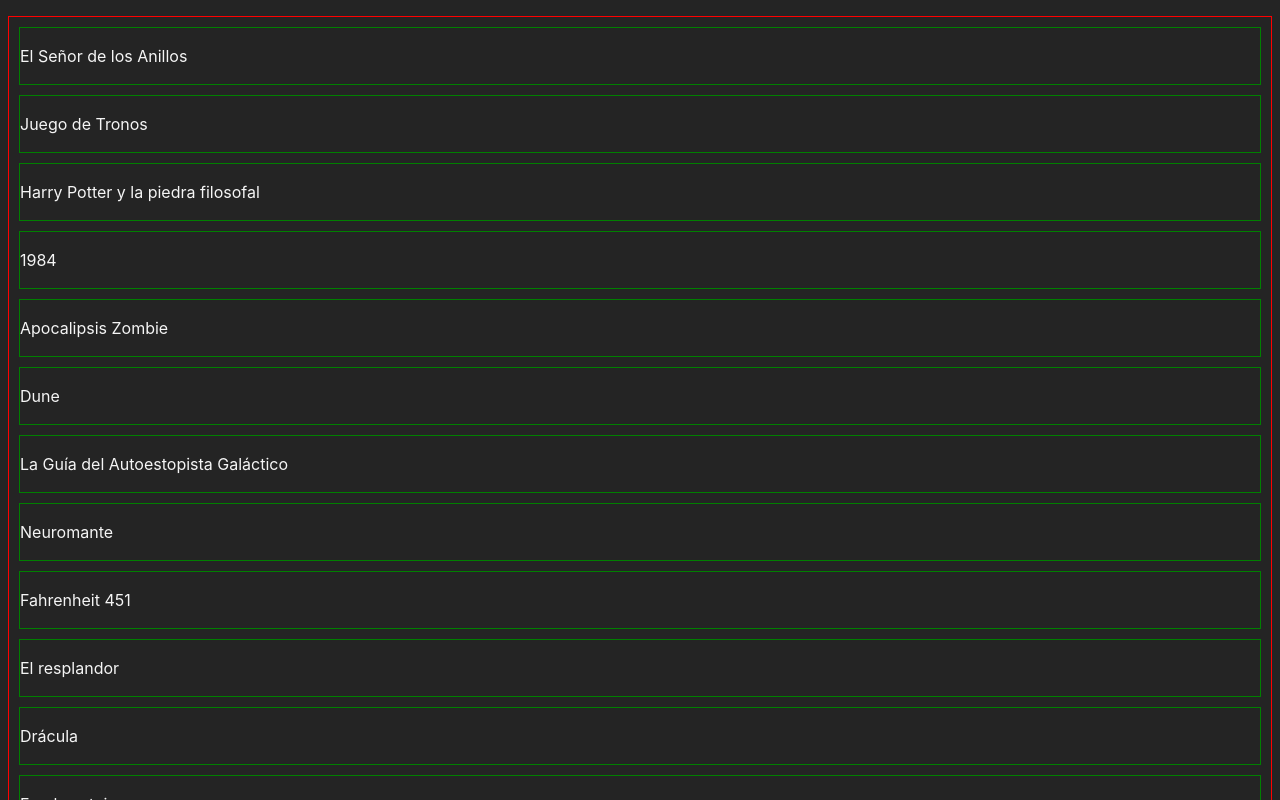
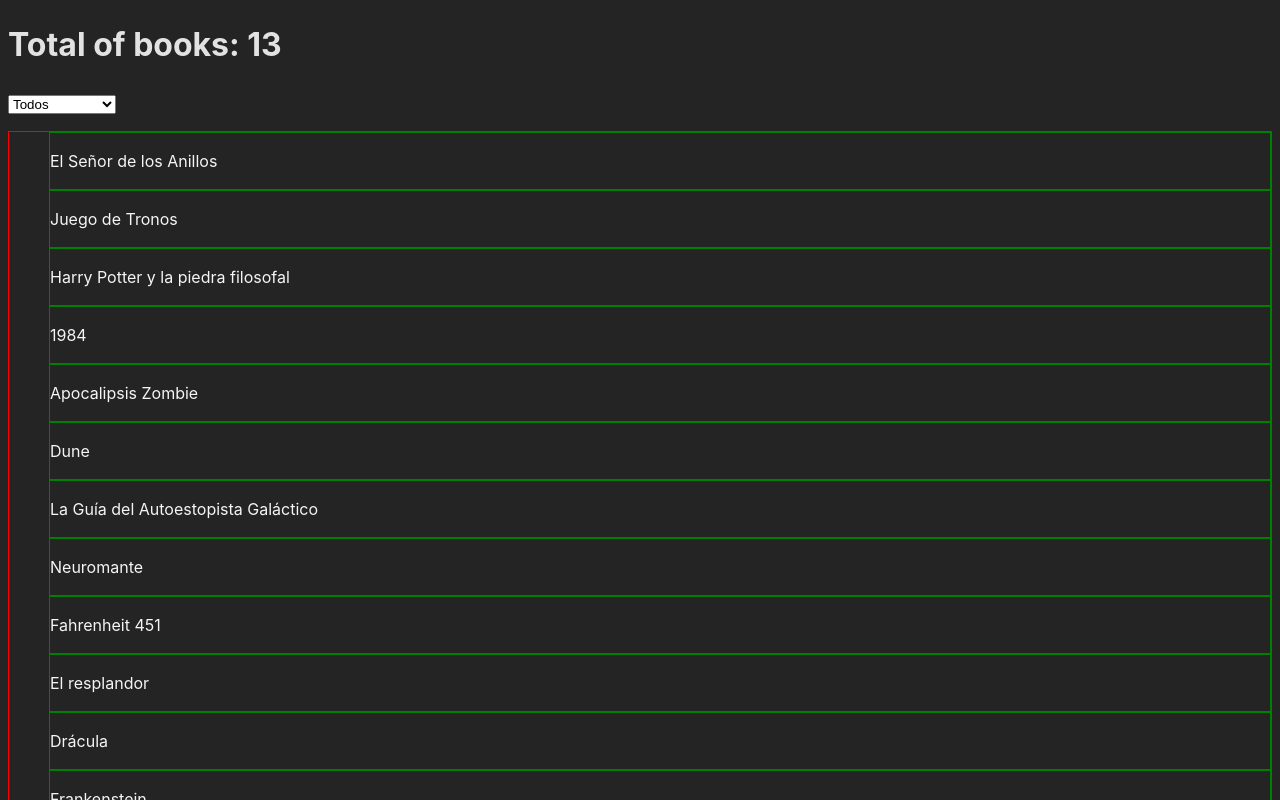
Before and after one commit to fercoopat/books-reading-list-app-React, a React (Vite) app: page / in a window 1280 px wide. Shown: the top 800 px of the page. Built offline with nearby package versions, Linux system fonts and the light colour scheme.

Commit message:
gender filter added with GenderSelector component

```diff
--- /dev/null
+++ b/src/components/gender-selector/GenderSelector.tsx
@@ -0,0 +1,24 @@
+import { ChangeEvent } from 'react';
+import { GENDER, GENDER_VALUES } from '../../constants';
+
+interface GenderSelectorProps {
+  onSelectGender: (gender: string) => void;
+}
+
+function GenderSelector({ onSelectGender }: GenderSelectorProps) {
+  const handleSelect = ({ target }: ChangeEvent<HTMLSelectElement>) => {
+    onSelectGender(target.value);
+  };
+
+  return (
+    <select name='gender-selector' id='gender-selector' onChange={handleSelect}>
+      {GENDER_VALUES.map((gender) => (
+        <option key={gender} value={gender}>
+          {gender === GENDER.ALL ? 'Todos' : gender}
+        </option>
+      ))}
+    </select>
+  );
+}
+
+export default GenderSelector;
--- a/src/components/index.ts
+++ b/src/components/index.ts
@@ -1,3 +1,4 @@
 export { default as Book } from './book/Book';
+export { default as GenderSelector } from './gender-selector/GenderSelector';
 export { default as Library } from './library/Library';
 export { default as ReadingList } from './reading-list/ReadingList';
--- a/src/components/library/Library.tsx
+++ b/src/components/library/Library.tsx
@@ -1,18 +1,35 @@
-import { Book } from '..';
-import { useLibraryContext } from '../../hooks';
+import { Book, GenderSelector } from '..';
+import { GENDER } from '../../constants';
+import { useFilteredBooks, useLibraryContext } from '../../hooks';
 import styles from './library.module.css';
 
 function Library() {
   const { books } = useLibraryContext();
+  const { filteredBooks, selectedGender, changeGenderHandler } =
+    useFilteredBooks();
 
-  if (books.length < 1) return <h1>No books to show! :(</h1>;
+  if (filteredBooks.length < 1) return <h1>No books to show! :(</h1>;
 
   return (
-    <ul className={styles['library']}>
-      {books.map((book) => (
-        <Book key={book.ISBN} book={book} />
-      ))}
-    </ul>
+    <>
+      <header>
+        <h1>Total of books: {books.length}</h1>
+        {selectedGender !== GENDER.ALL && (
+          <h1>
+            Books of {selectedGender}: {filteredBooks.length}
+          </h1>
+        )}
+        <GenderSelector onSelectGender={changeGenderHandler} />
+      </header>
+
+      <section>
+        <ul className={styles['library']}>
+          {filteredBooks.map((book) => (
+            <Book key={book.ISBN} book={book} />
+          ))}
+        </ul>
+      </section>
+    </>
   );
 }
 
--- a/src/components/library/library.module.css
+++ b/src/components/library/library.module.css
@@ -1,7 +1,5 @@
 .library {
   display: flex;
   flex-direction: column;
-  gap: 10px;
-  padding: 10px;
   border: 1px solid red;
 }
--- a/src/components/reading-list/ReadingList.tsx
+++ b/src/components/reading-list/ReadingList.tsx
@@ -9,11 +9,14 @@
     return <h1>Add some books to your reading list!</h1>;
 
   return (
-    <ul className={styles['reading-list']}>
-      {readingList.map((book) => (
-        <Book key={book.ISBN} book={book} />
-      ))}
-    </ul>
+    <>
+      <h1>Reading list books: {readingList.length}</h1>
+      <ul className={styles['reading-list']}>
+        {readingList.map((book) => (
+          <Book key={book.ISBN} book={book} />
+        ))}
+      </ul>
+    </>
   );
 }
 
--- a/src/constants/library.ts
+++ b/src/constants/library.ts
@@ -1 +1,11 @@
 export const LIBRARY_API_ENDPOINT = 'http://localhost:3000/library';
+
+export enum GENDER {
+  ALL = '',
+  FANTASY = 'Fantasía',
+  SCIENCE_FICTION = 'Ciencia ficción',
+  ZOMBIES = 'Zombies',
+  TERROR = 'Terror',
+}
+
+export const GENDER_VALUES = Object.values(GENDER);
--- a/src/hooks/index.ts
+++ b/src/hooks/index.ts
@@ -1,3 +1,4 @@
 export { default as useFetchBooks } from './useFetchBooks';
+export { default as useFilteredBooks } from './useFilteredBooks';
 export { default as useLibraryContext } from './useLibraryContext';
 export { default as useReadingList } from './useReadingList';
--- /dev/null
+++ b/src/hooks/useFilteredBooks.ts
@@ -0,0 +1,24 @@
+import { useMemo, useState } from 'react';
+import { useLibraryContext } from '.';
+import { GENDER } from '../constants';
+
+function useFilteredBooks() {
+  const { books } = useLibraryContext();
+
+  const [selectedGender, setSelectedGender] = useState('');
+
+  const filteredBooks = useMemo(() => {
+    if (selectedGender !== GENDER.ALL) {
+      return [...books].filter((book) => book.genre === selectedGender);
+    }
+    return books;
+  }, [selectedGender, books]);
+
+  const changeGenderHandler = (gender: string) => {
+    setSelectedGender(gender);
+  };
+
+  return { selectedGender, changeGenderHandler, filteredBooks };
+}
+
+export default useFilteredBooks;
```
Also changed, not shown: src/components/gender-selector/gender-selector.module.css (added), 1 other file (tests, documents, lock files or other folders).
